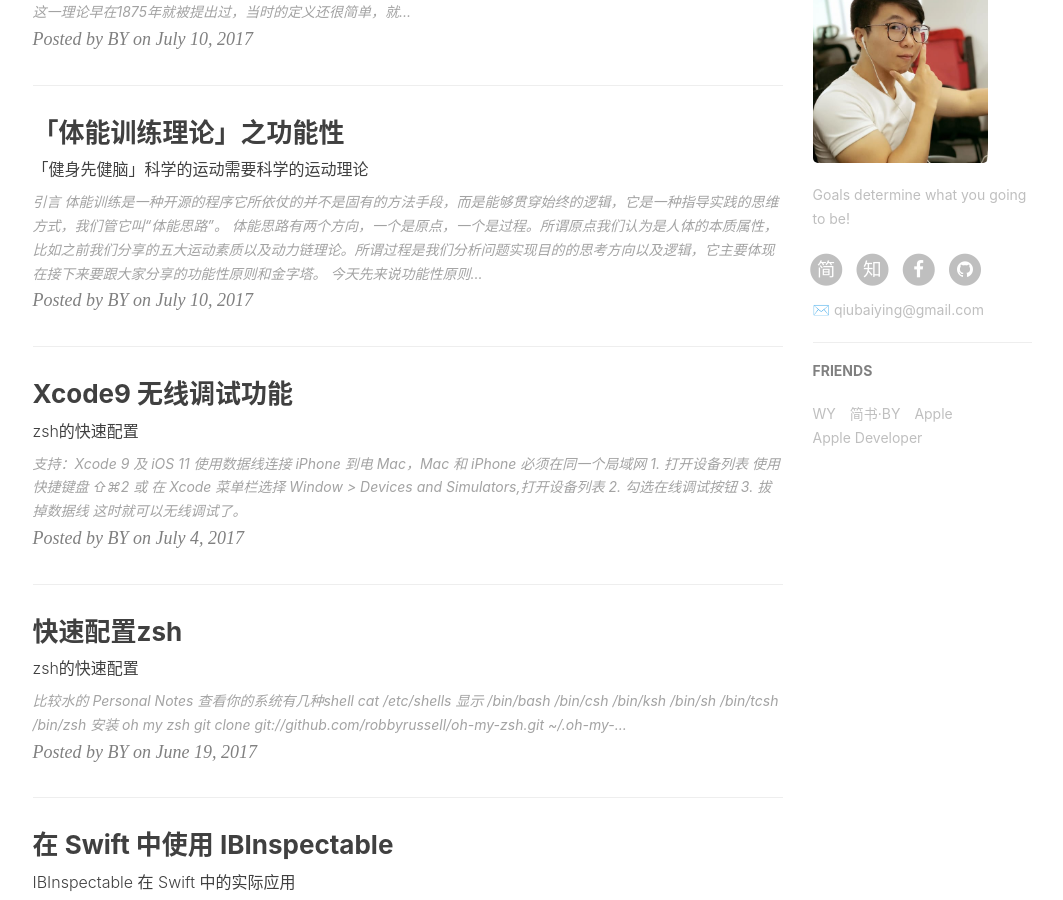
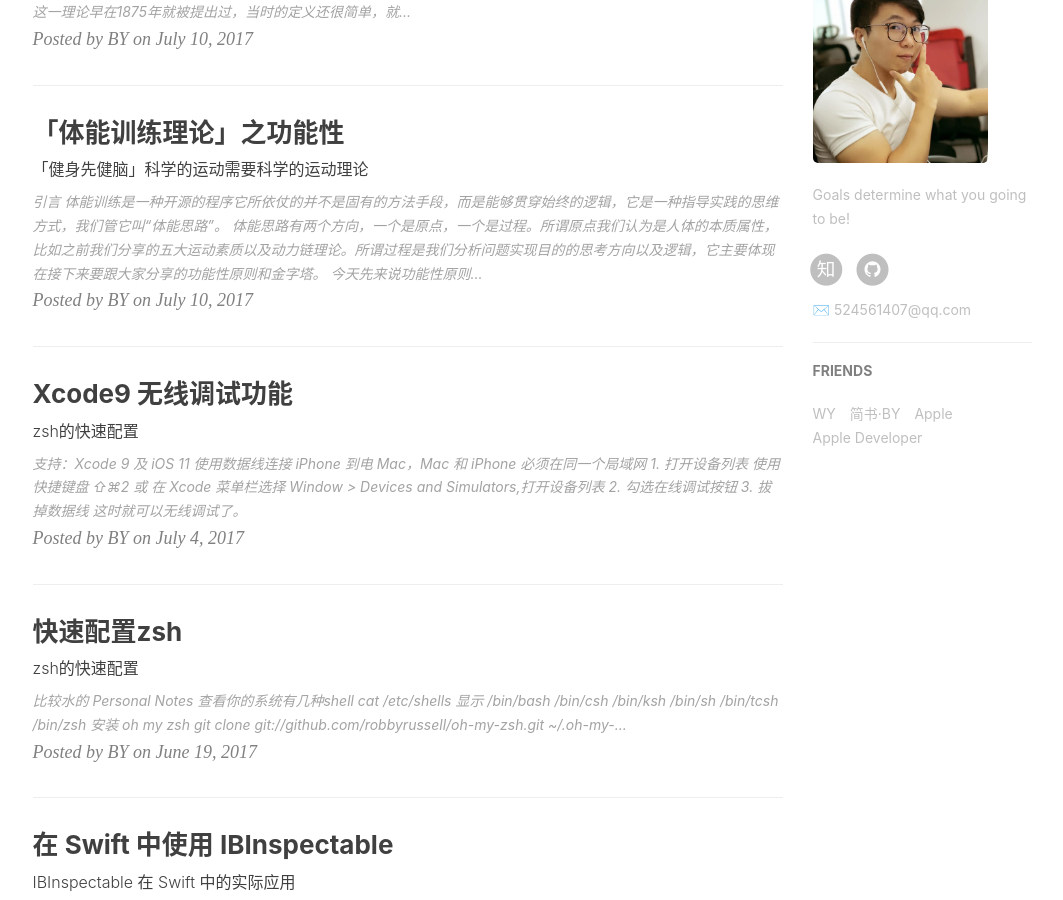
Before and after one commit to hanyuqian/hanyuqian.github.io, a Jekyll site: the page built from index.html, in a window 1280 px wide and 900 px high, scrolled down 875 px. Shown: the whole window, without its empty margins (135-1198 px from the left). Built offline with Jekyll 4.4.1, drawn with Linux system fonts in a browser that asks for light colours; nearby versions of some CDN libraries; the list of posts is cut into pages by our own code; comment, search, counter and statistics services are not loaded; part of the change alters nothing that is shown.

Commit message:
Update _config.yml

```diff
--- a/_config.yml
+++ b/_config.yml
@@ -1,11 +1,11 @@
 # Site settings
 title: BY Blog
-SEOTitle: 柏荧的博客 | BY Blog
+SEOTitle: 韩玉倩的博客 | BY Blog
 header-img: img/post-bg-desk.jpg
-email: qiubaiying@gmail.com
+email: 524561407@qq.com
 description: "Every failure is leading towards success."
-keyword: "BY, BY Blog, 柏荧的博客, qiubaiying, 邱柏荧, iOS, Apple, iPhone"
-url: "http://qiubaiying.github.io"          # your host, for absolute URL
+keyword: "HYQ, HYQ Blog, 韩玉倩的博客, hanyuqian, 韩玉倩, 前端, web"
+url: "http://hanyuqian.github.io"          # your host, for absolute URL
 baseurl: ""      # for example, '/blog' if your blog hosted on 'host/blog'
 github_repo: "https://github.com/qiubaiying/qiubaiying.github.io.git" # you code repository
 
@@ -18,12 +18,9 @@ sidebar-avatar: img/avatar-by.jpg      # use absolute URL, seeing it's used in b
 
 # SNS settings
 RSS: false
-# weibo_username:     qiubaiying
-zhihu_username:     qiubaiying
-github_username:    qiubaiying
-facebook_username:  baiying.qiu.7
-jianshu_username:   e71990ada2fd
-#twitter_username:   qiubaiying
+# weibo_username:     萝卜缨女王
+zhihu_username:     alisa
+github_username:    hanyuqian
 
 
 
```
